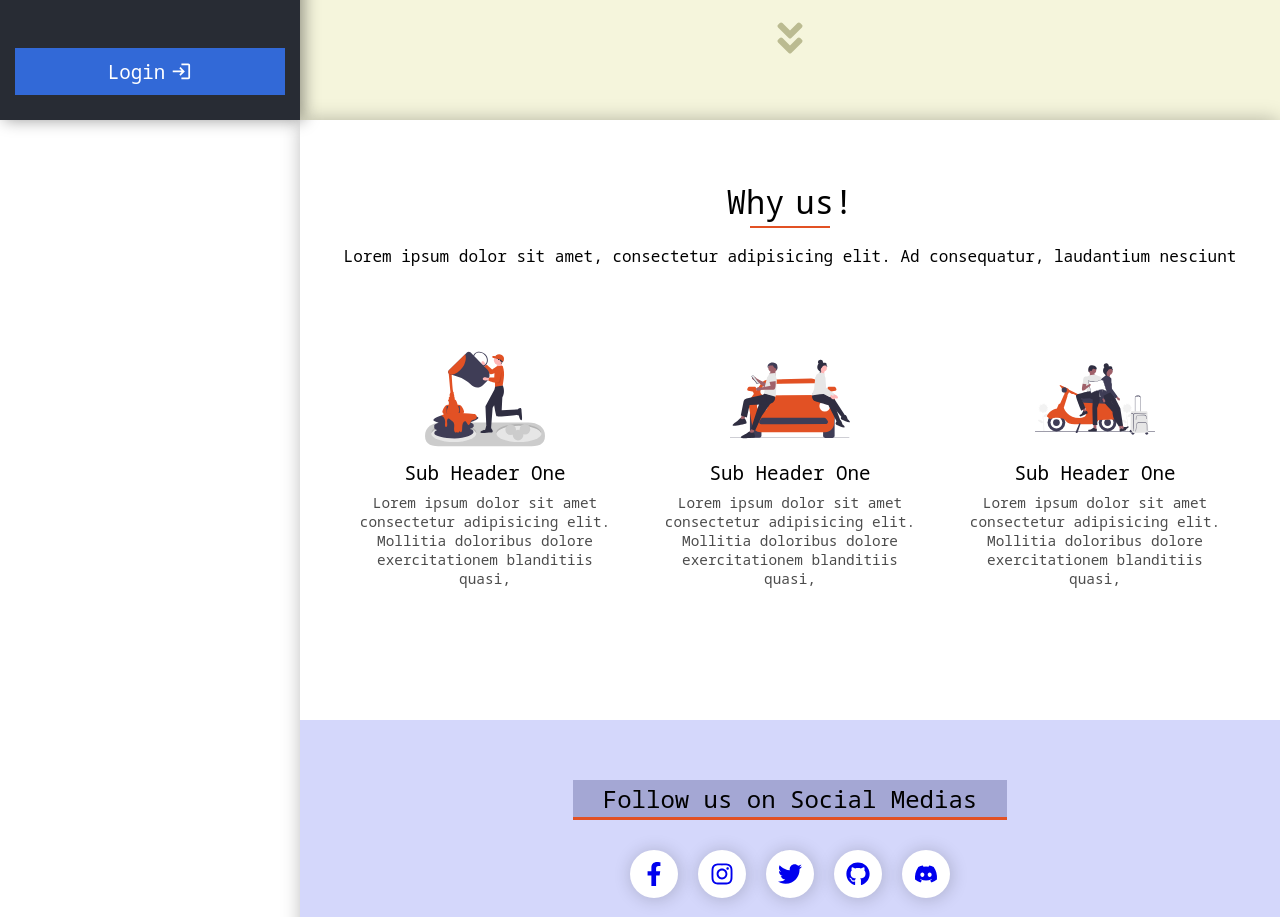
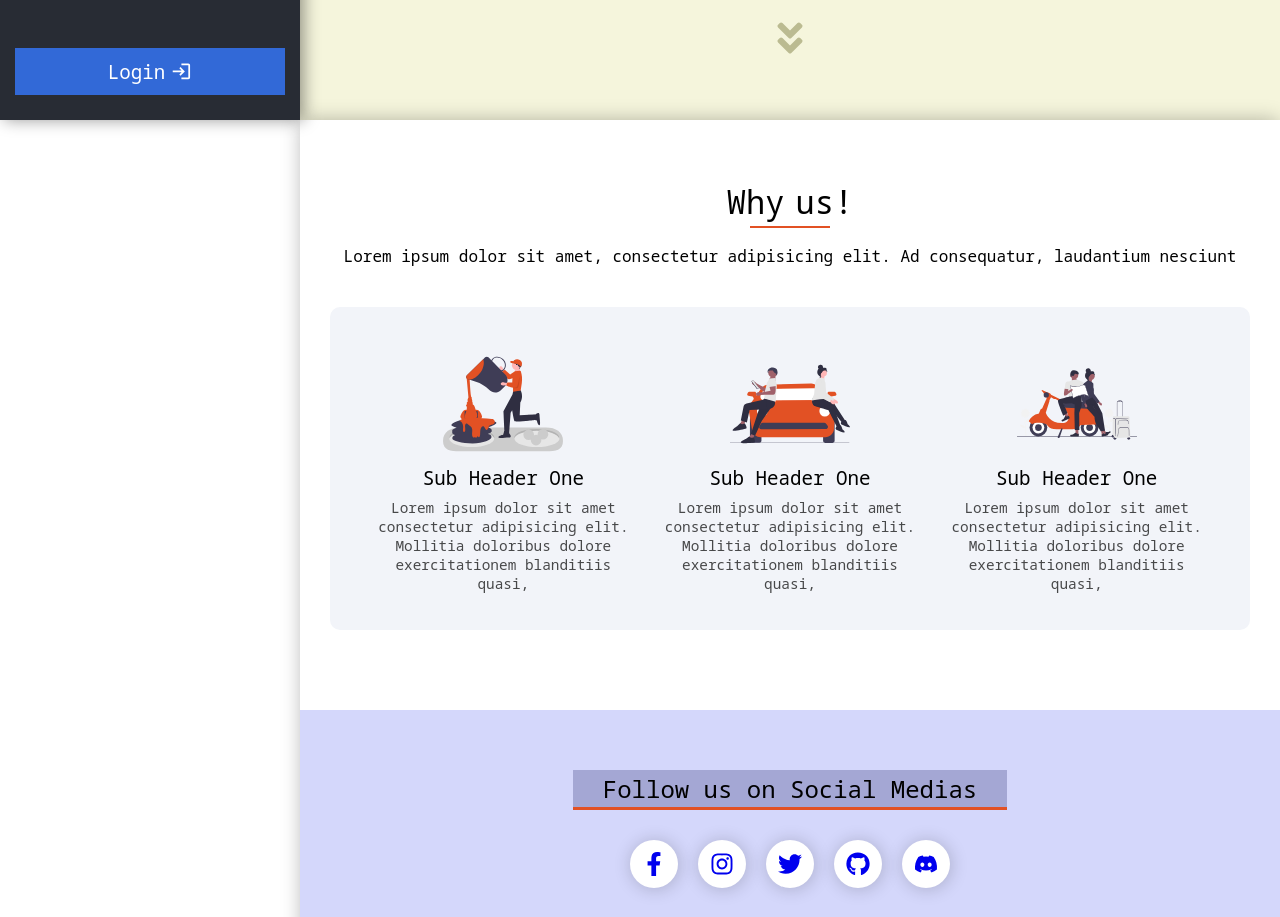
Before and after one commit to cwbclub/CWBClub, a React (Create React App) app: page / in a window 1280 px wide. Shown: the part 680-1597 px from the top of the page. Built offline with nearby package versions, Linux system fonts and the light colour scheme.

Commit message:
new bg in 3 column

```diff
--- a/src/pages/home/home.style.css
+++ b/src/pages/home/home.style.css
@@ -73,7 +73,7 @@
 /* Why US Section */
 
 .whyus {
-  padding: 60px 30px;
+  padding: 60px 30px 40px;
 }
 
 .whyus h2 {
@@ -102,8 +102,11 @@
 .whyusFlex {
   display: flex;
   max-width: 1000px;
-  margin: 50px auto;
-  justify-content: space-evenly;
+  margin: 40px auto;
+  justify-content: space-between;
+  background-color: #f2f4f9;
+  border-radius: 10px;
+  padding: 20px 30px;
 }
 
 .whyusCard {
@@ -113,7 +116,7 @@
   text-align: center;
   max-width: 300px;
   border-radius: 10px;
-  padding: 22px 17px;
+  padding: 17px;
   transition: all 0.35s ease-in-out;
 }
 
```
